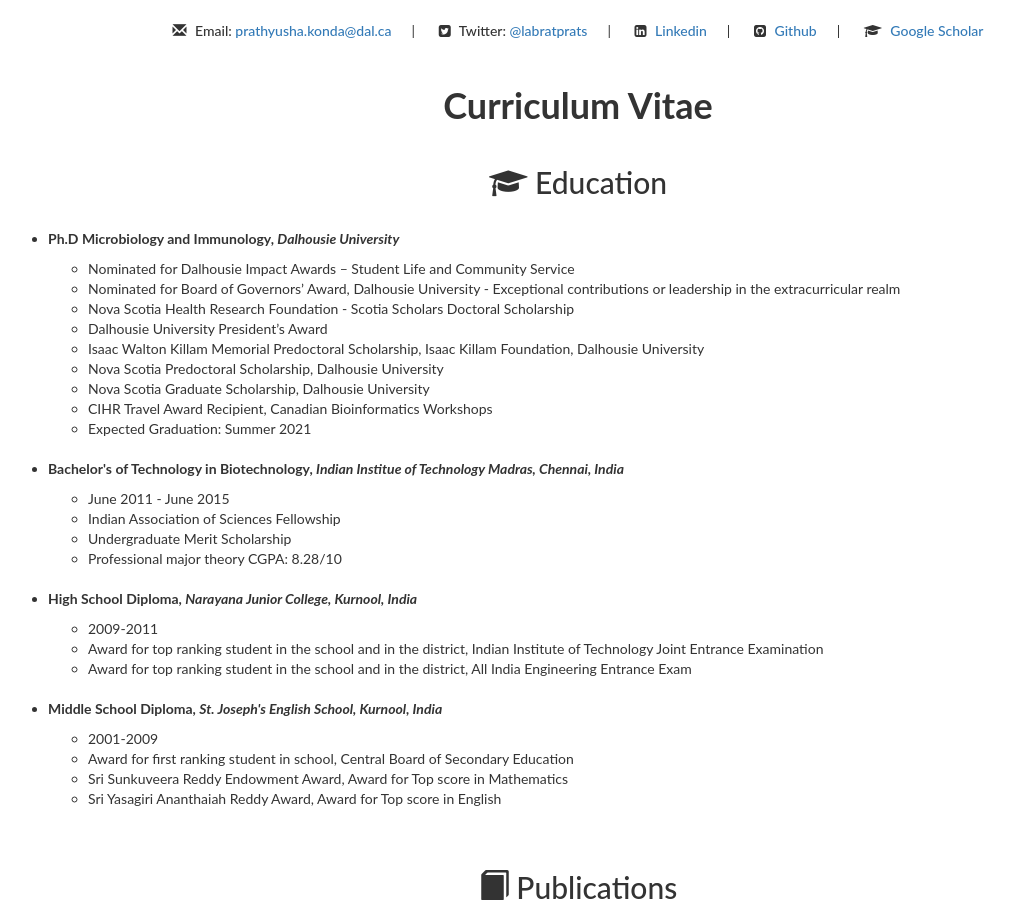
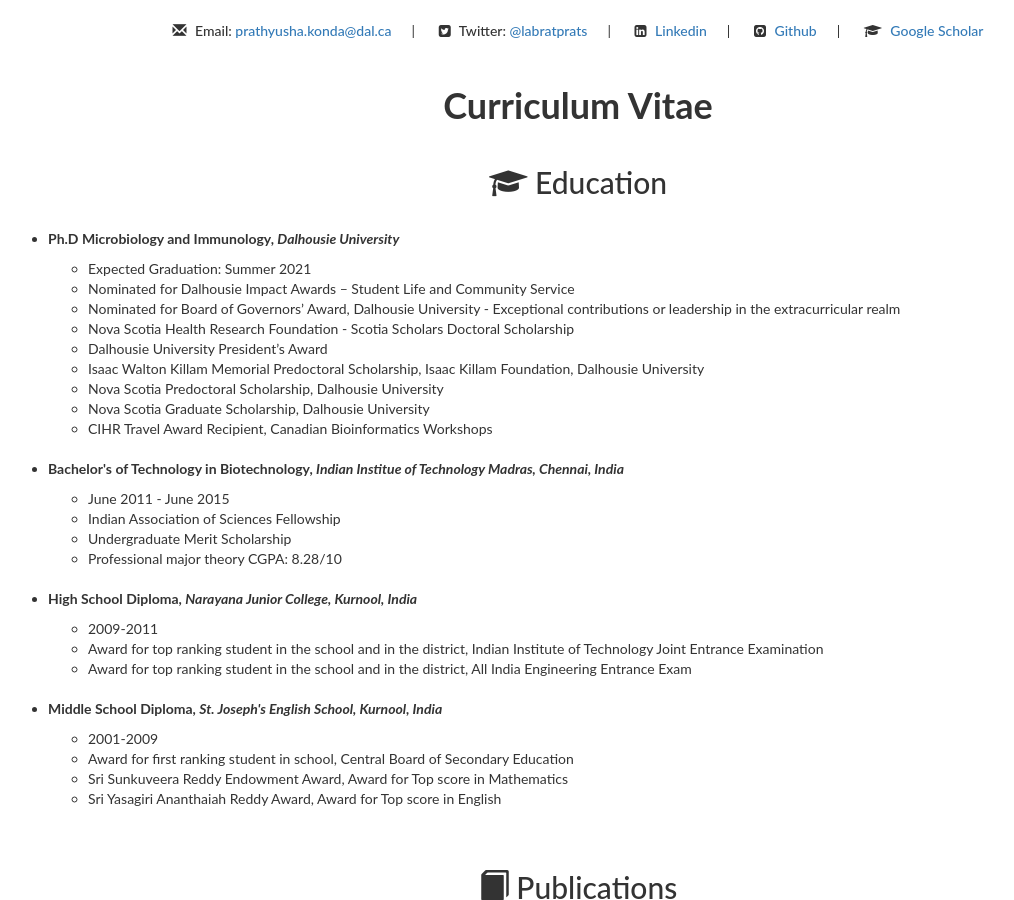
Before and after one commit to Prathyusha-konda/Prathyusha-konda.github.io, a Jekyll site: the page built from index.md, in a window 1280 px wide and 900 px high, scrolled down 423 px. Shown: the whole window, without its empty margins (77-1091 px from the left). Built offline with Jekyll 4.4.1, drawn with Linux system fonts in a browser that asks for light colours; nearby versions of some CDN libraries; part of the change alters nothing that is shown.

```diff
--- a/index.md
+++ b/index.md
@@ -26,6 +26,7 @@ scroll: true
     <ul id="list">
         <li id="list"><b>Ph.D Microbiology and Immunology, <i>Dalhousie University</i></b>
             <ul id="sublist">
+		    <li>Expected Graduation: Summer 2021</li>
                 <li>Nominated for Dalhousie Impact Awards – Student Life and Community Service</li>
                 <li>Nominated for Board of Governors’ Award, Dalhousie University - Exceptional contributions or leadership in the extracurricular realm</li>
                 <li>Nova Scotia Health Research Foundation - Scotia Scholars Doctoral Scholarship</li>
@@ -34,7 +35,6 @@ scroll: true
 				<li>Nova Scotia Predoctoral Scholarship, Dalhousie University</li>
 				<li>Nova Scotia Graduate Scholarship, Dalhousie University</li>
 				<li>CIHR Travel Award Recipient, Canadian Bioinformatics Workshops</li>
-                <li>Expected Graduation: Summer 2021</li>
 		    <br>
             </ul>
         </li>
```
